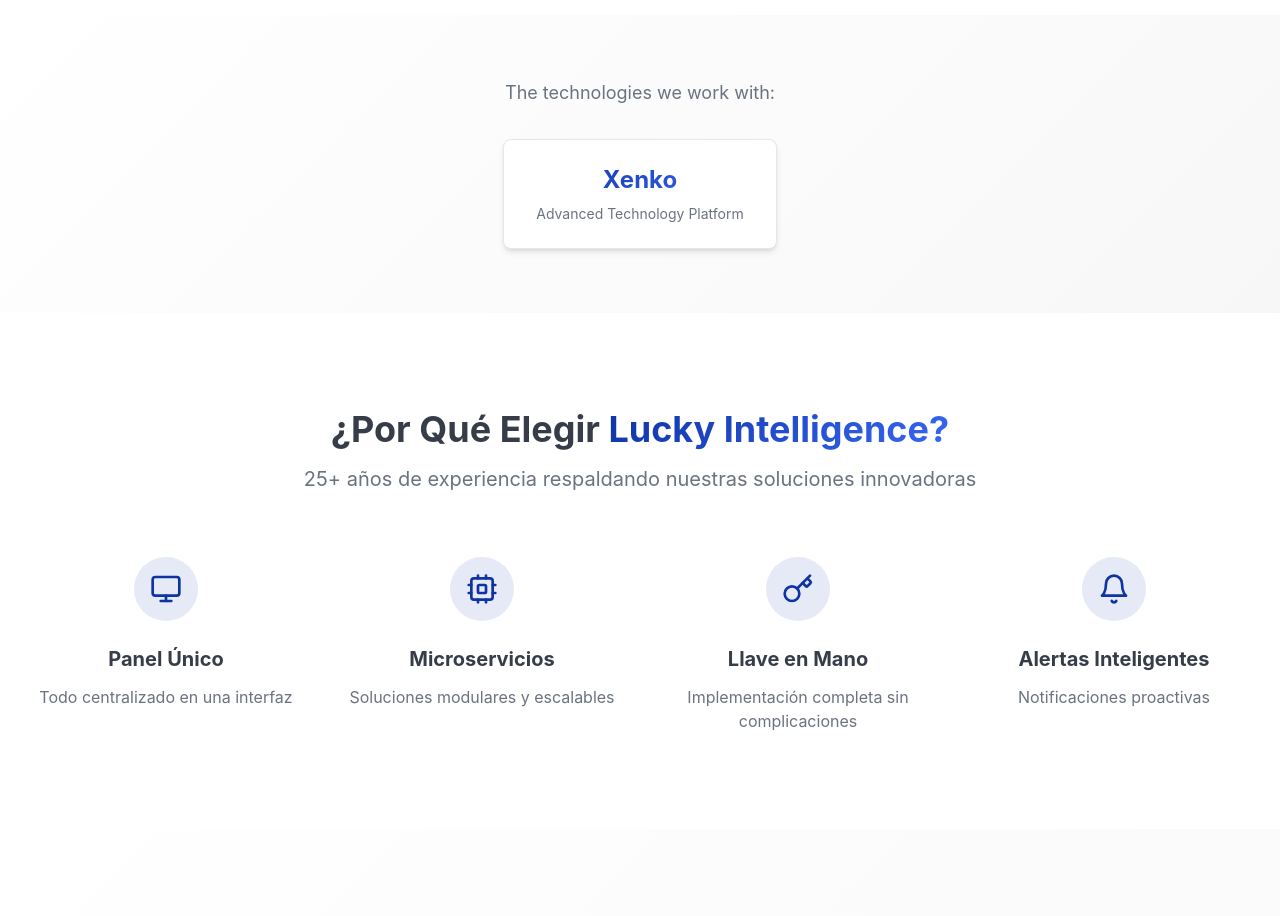
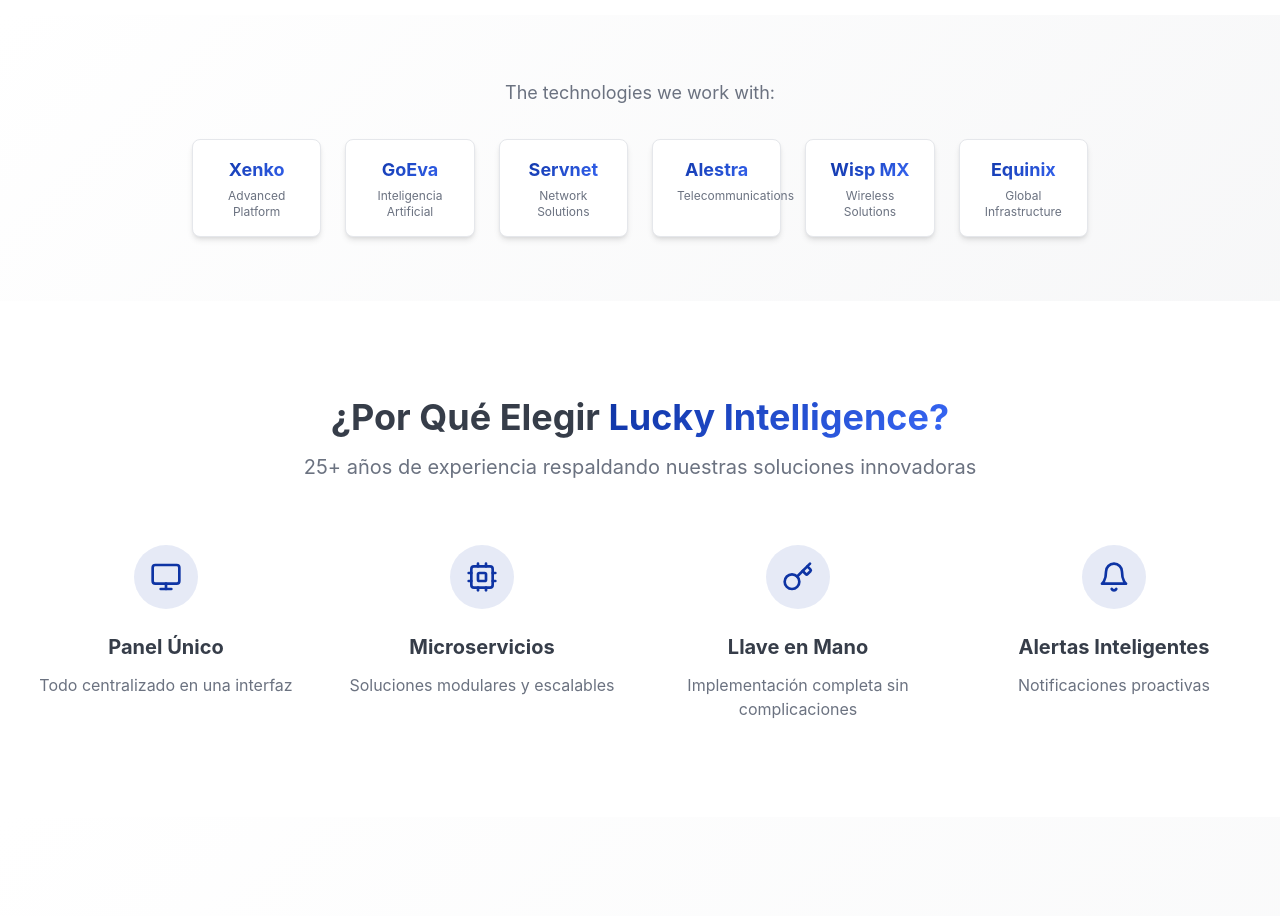
Before and after one commit to magnomarketing/lucky-intel-shine, a React (Vite) app: page / in a window 1280 px wide. Shown: the part 2160-3076 px from the top of the page. Built offline with nearby package versions, Linux system fonts and the light colour scheme.

Commit message:
Add more technologies
Add GoEva Inteligencia Artificial, En Servnet, Alestra, Wisp MX, Sevenet, and Equinix to the technologies section.

```diff
--- a/src/components/TechnologiesSection.tsx
+++ b/src/components/TechnologiesSection.tsx
@@ -7,13 +7,58 @@ const TechnologiesSection = () => {
             The technologies we work with:
           </h3>
 
-          <div className="flex justify-center items-center">
-            <div className="bg-card rounded-lg px-8 py-6 shadow-md border border-border">
-              <div className="text-2xl font-bold text-gradient">
+          <div className="grid grid-cols-2 md:grid-cols-3 lg:grid-cols-6 gap-6 max-w-4xl mx-auto">
+            <div className="bg-card rounded-lg px-6 py-4 shadow-md border border-border text-center hover:shadow-lg transition-shadow">
+              <div className="text-lg font-bold text-gradient">
                 Xenko
               </div>
-              <div className="text-sm text-muted-foreground mt-2">
-                Advanced Technology Platform
+              <div className="text-xs text-muted-foreground mt-1">
+                Advanced Platform
+              </div>
+            </div>
+
+            <div className="bg-card rounded-lg px-6 py-4 shadow-md border border-border text-center hover:shadow-lg transition-shadow">
+              <div className="text-lg font-bold text-gradient">
+                GoEva
+              </div>
+              <div className="text-xs text-muted-foreground mt-1">
+                Inteligencia Artificial
+              </div>
+            </div>
+
+            <div className="bg-card rounded-lg px-6 py-4 shadow-md border border-border text-center hover:shadow-lg transition-shadow">
+              <div className="text-lg font-bold text-gradient">
+                Servnet
+              </div>
+              <div className="text-xs text-muted-foreground mt-1">
+                Network Solutions
+              </div>
+            </div>
+
+            <div className="bg-card rounded-lg px-6 py-4 shadow-md border border-border text-center hover:shadow-lg transition-shadow">
+              <div className="text-lg font-bold text-gradient">
+                Alestra
+              </div>
+              <div className="text-xs text-muted-foreground mt-1">
+                Telecommunications
+              </div>
+            </div>
+
+            <div className="bg-card rounded-lg px-6 py-4 shadow-md border border-border text-center hover:shadow-lg transition-shadow">
+              <div className="text-lg font-bold text-gradient">
+                Wisp MX
+              </div>
+              <div className="text-xs text-muted-foreground mt-1">
+                Wireless Solutions
+              </div>
+            </div>
+
+            <div className="bg-card rounded-lg px-6 py-4 shadow-md border border-border text-center hover:shadow-lg transition-shadow">
+              <div className="text-lg font-bold text-gradient">
+                Equinix
+              </div>
+              <div className="text-xs text-muted-foreground mt-1">
+                Global Infrastructure
               </div>
             </div>
           </div>
```
